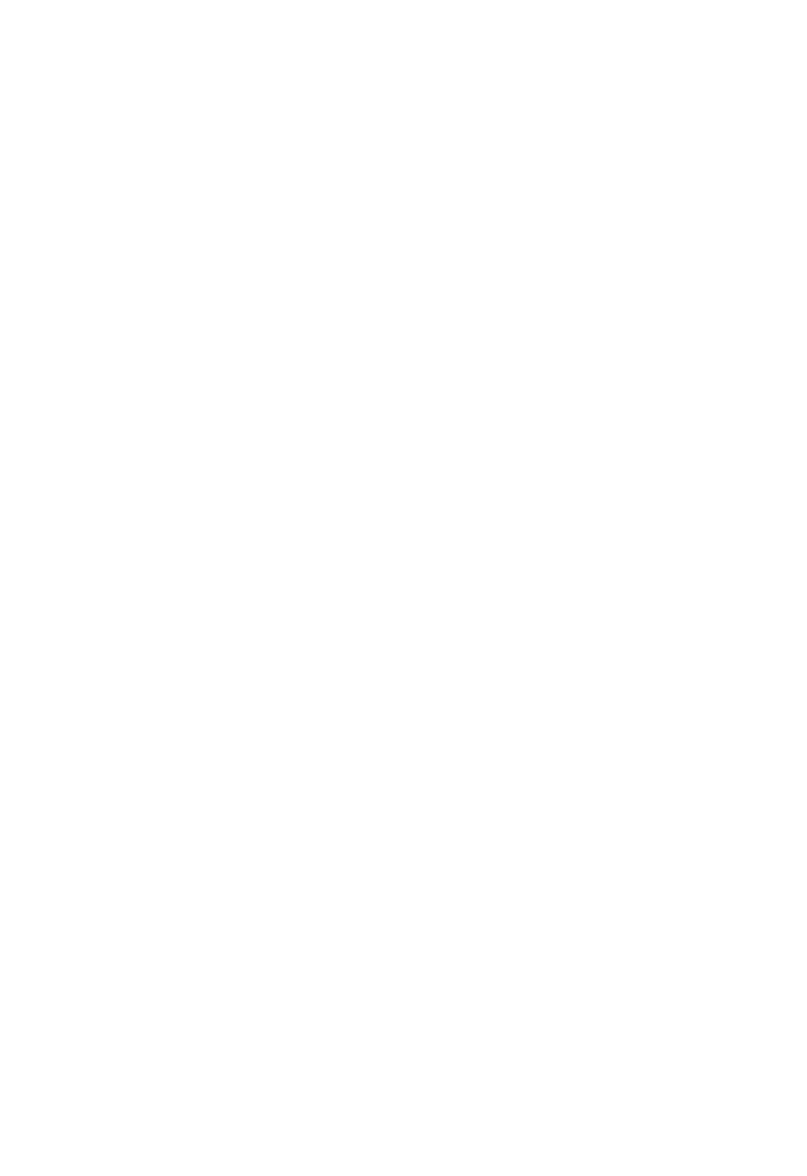
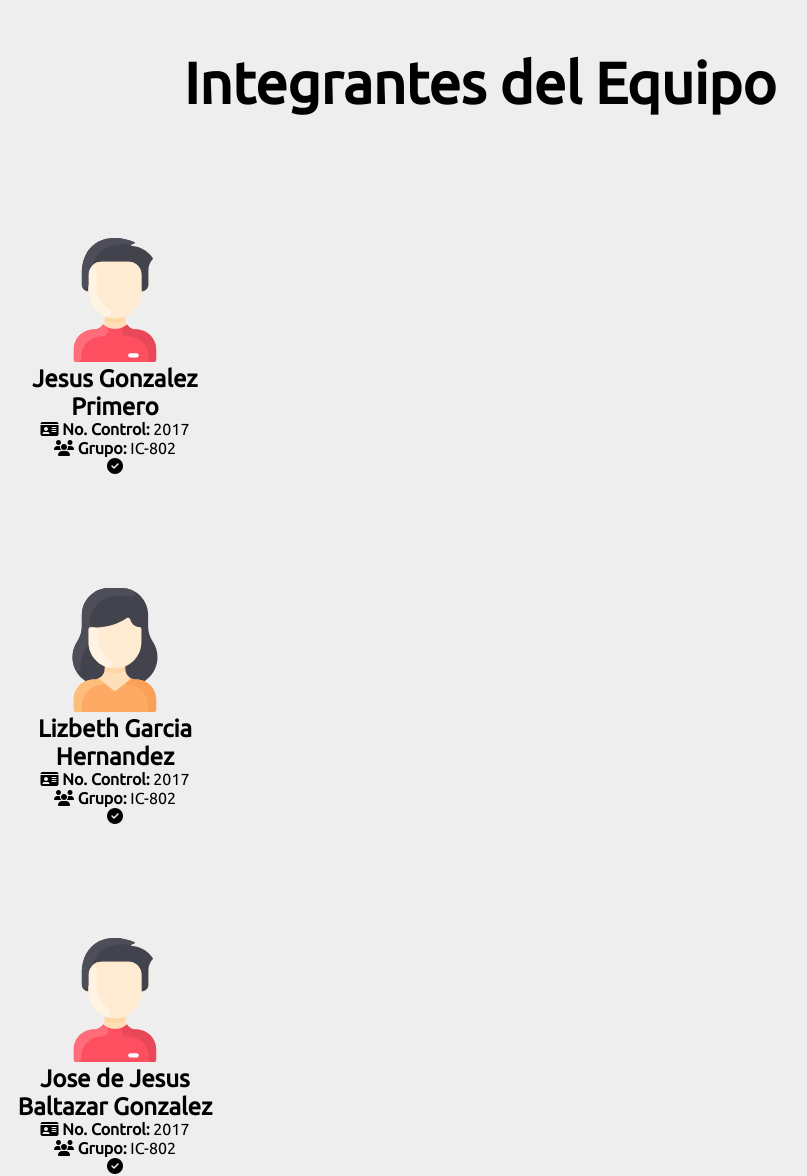
Before and after one commit to John17725/unit_1, a website: page about.html in a window 1280 px wide. Shown: the whole page, without its empty margins (160-967 px from the left). Before the commit the page ends 800 px from the top, so only its background shows below. Drawn offline with Linux system fonts and the light colour scheme.

Commit message:
Up integrantes

```diff
--- a/about.html
+++ b/about.html
@@ -2,12 +2,49 @@
 <html lang="en">
 <head>
 	<meta charset="UTF-8">
+	<link rel="preconnect" href="https://fonts.gstatic.com">
+	<link href="https://fonts.googleapis.com/css2?family=Ubuntu&display=swap" rel="stylesheet">
+	<link rel="stylesheet" href="styles/normalize.css">
+	<link rel="stylesheet" href="styles/styles_about.css">
+	<script src="js/scripts_about.js"></script>
 	<meta name="viewport" content="width=device-width, initial-scale=1.0">
+	<script src="https://kit.fontawesome.com/a0f9c20aeb.js" crossorigin="anonymous"></script>
 	<title>Integrantes</title>
 </head>
 <body>
-	<header>
-
-	</header>
+    <div class="titulo">
+   		<h1>Integrantes del Equipo</h1>
+    </div>
+    <main>
+       <div class="contenedor-box">
+       	<div class="box">
+       		<img src="img/man.svg" alt="">
+       		<H2>Jesus Gonzalez Primero</H2>
+       		<p><b><span class="fas fa-id-card"></span> No. Control:</b> 2017 </p>
+       		<p><b> <span class="fas fa-users"></span> Grupo:</b> IC-802 </p>
+       		<div class="check">
+       			<i class="fas fa-check-circle"></i>
+       		</div>
+       	</div>
+       	<div class="box">
+       		<img src="img/woman.svg" alt="">
+       		<H2>Lizbeth Garcia Hernandez</H2>
+       		<p><b><span class="fas fa-id-card"></span> No. Control:</b> 2017 </p>
+       		<p><b> <span class="fas fa-users"></span> Grupo:</b> IC-802 </p>
+       		<div class="check">
+       			<i class="fas fa-check-circle"></i>
+       		</div>
+       	</div>
+       	<div class="box">
+       		<img src="img/man.svg" alt="">
+       		<H2>Jose de Jesus Baltazar Gonzalez</H2>
+       		<p><b><span class="fas fa-id-card"></span> No. Control:</b> 2017 </p>
+       		<p><b> <span class="fas fa-users"></span> Grupo:</b> IC-802 </p>
+       		<div class="check">
+       			<i class="fas fa-check-circle"></i>
+       		</div>
+       	</div>
+       </div>
+    </main>
 </body>
 </html>
--- /dev/null
+++ b/styles/styles_about.css
@@ -0,0 +1,54 @@
+:root{
+	--primario: #F55C5C;
+	--secundario: #ffef2f;
+}
+
+*{
+	margin: 0;
+	padding: 0;
+	box-sizing: border-box;
+	text-decoration:none;
+}
+
+body {
+	background: #eee;
+	font-family: 'Ubuntu', sans-serif;
+}
+
+.titulo {
+	text-align: center;
+	margin-top: 50px;
+	margin-bottom: 40px;
+	font-size: 1.8rem;
+}
+
+main {
+	width: 100%;
+	max-width: 1000px;
+	margin: auto;
+}
+.container-box{
+	width: 100%;
+	display: flex;
+	flex-wrap: wrap;
+	justify-content: center;
+}
+
+.box {
+	width: 250px;
+	height: 250px;
+	margin: 10px;
+	padding: 20px;
+	border: 2px solid #eee;
+	border-radius: 15px;
+	text-align: center;
+	margin-top: 100px;
+}
+
+.box img {
+	width: 60%;
+}
+
+.box h2 {
+	font-size: 1.5rem;
+}
```
Also changed, not shown: index.html (+2 -1 lines), styles/styles_index.css (+7 -2 lines), img/man.svg (added), img/woman.svg (added), js/scripts_about.js (added).
